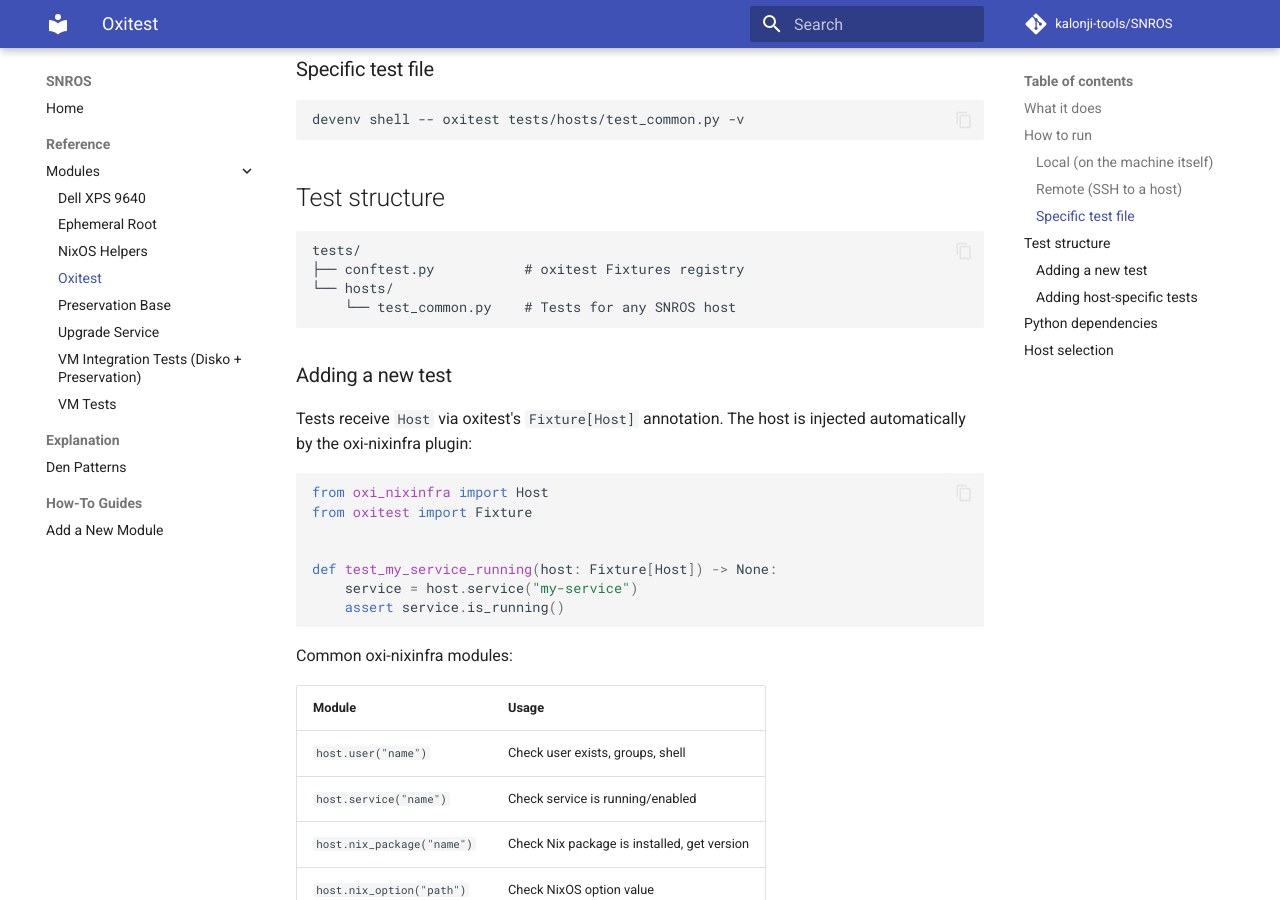
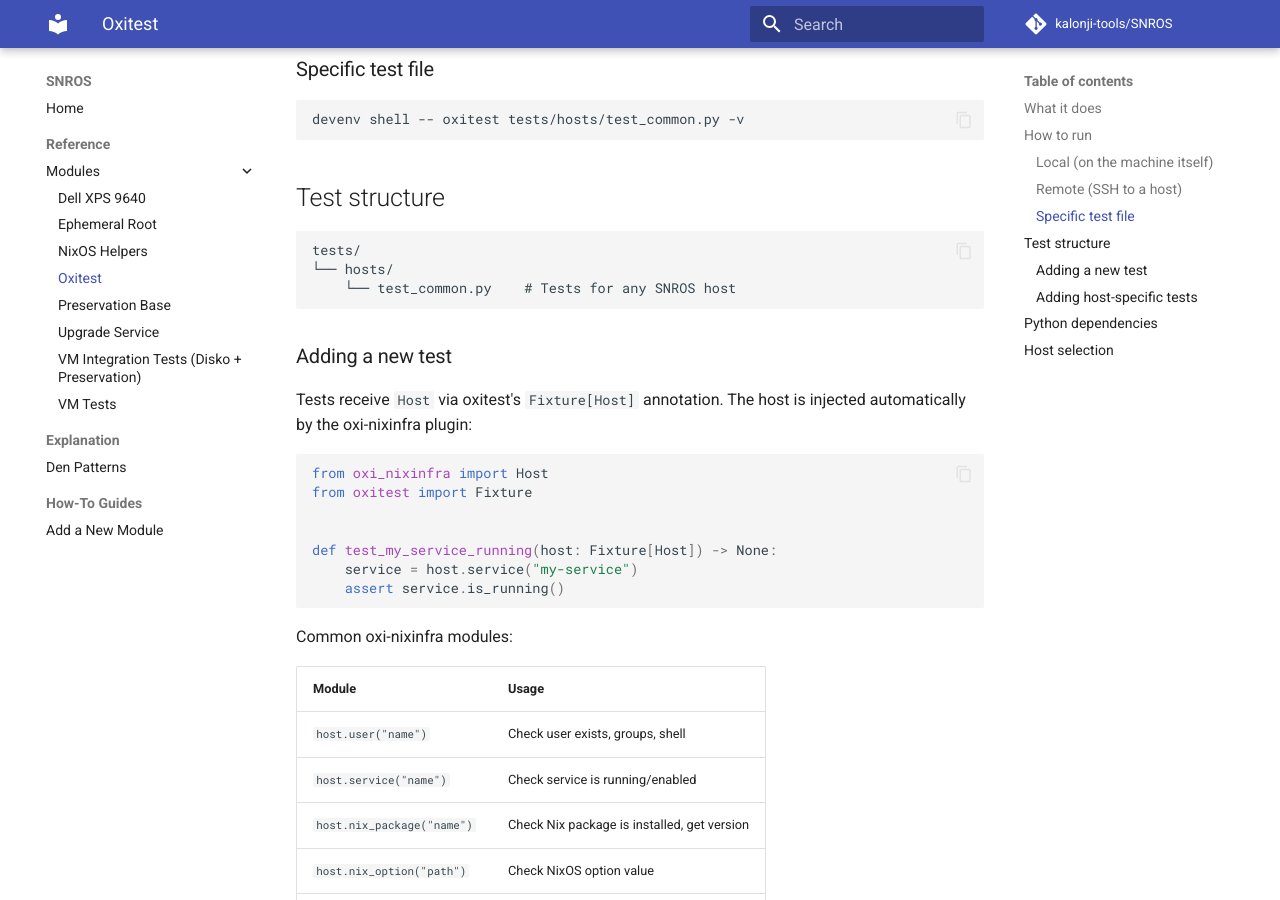
Before and after one commit to kalonji-tools/SNROS, an MkDocs documentation site: the page built from docs/reference/modules/oxitest.md, in a window 1280 px wide and 900 px high, scrolled down 696 px. Built offline with MkDocs 1.6.1 and Material for MkDocs 9.7.7, drawn with Linux system fonts in a browser that asks for light colours; comment, search, counter and statistics services are not loaded.

Commit message:
docs: remove conftest.py from test structure diagram

````diff
--- a/docs/reference/modules/oxitest.md
+++ b/docs/reference/modules/oxitest.md
@@ -33,7 +33,6 @@ devenv shell -- oxitest tests/hosts/test_common.py -v
 
 ```
 tests/
-├── conftest.py           # oxitest Fixtures registry
 └── hosts/
     └── test_common.py    # Tests for any SNROS host
 ```
````
